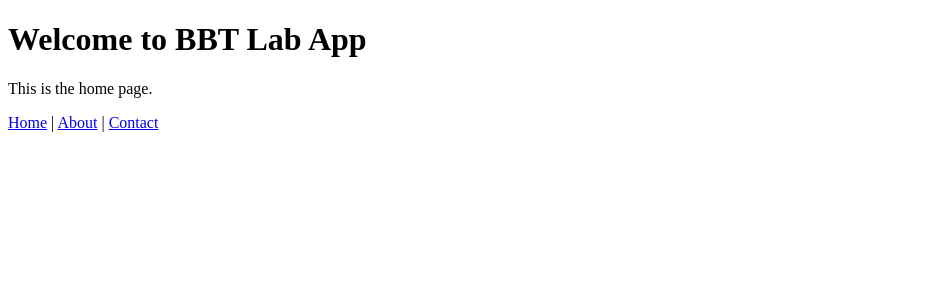
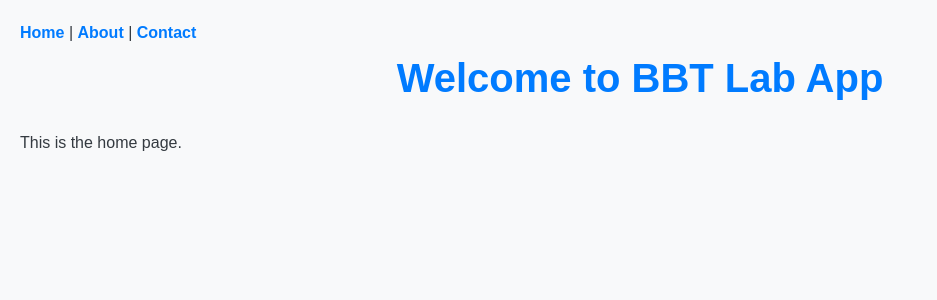
Before and after one commit to BBTHomeLab/bbtlab-app01-ci-dc, a Flask app: page / in a window 1280 px wide. Shown: the top 300 px of the page, without its empty margins (0-937 px from the left). Run offline with Flask 3, Linux system fonts and the light colour scheme.

Commit message:
update templates files

```diff
--- /dev/null
+++ b/app/static/style.css
@@ -0,0 +1,73 @@
+/* Reset some basic styles */
+body, h1, h2, h3, p, ul, li, a {
+    margin: 0;
+    padding: 0;
+    list-style: none;
+    text-decoration: none;
+    font-family: Arial, sans-serif;
+}
+
+/* Set the background color and font styling for the body */
+body {
+    background-color: #f8f9fa;
+    color: #343a40;
+    font-size: 16px;
+    line-height: 1.6;
+    padding: 20px;
+}
+
+/* Style for the main container */
+.container {
+    max-width: 800px;
+    margin: 0 auto;
+    padding: 20px;
+    background-color: #ffffff;
+    border-radius: 8px;
+    box-shadow: 0 0 10px rgba(0, 0, 0, 0.1);
+}
+
+/* Header styles */
+h1 {
+    font-size: 2.5em;
+    margin-bottom: 20px;
+    color: #007bff;
+    text-align: center;
+}
+
+/* Paragraph styles */
+p {
+    margin-bottom: 15px;
+}
+
+/* Link styles */
+a {
+    color: #007bff;
+    font-weight: bold;
+}
+
+a:hover {
+    color: #0056b3;
+    text-decoration: underline;
+}
+
+/* Button styles */
+button {
+    background-color: #007bff;
+    color: #ffffff;
+    border: none;
+    padding: 10px 20px;
+    border-radius: 5px;
+    cursor: pointer;
+    font-size: 1em;
+}
+
+button:hover {
+    background-color: #0056b3;
+}
+
+/* Footer styles */
+footer {
+    margin-top: 20px;
+    text-align: center;
+    color: #868e96;
+}
--- a/app/templates/about.html
+++ b/app/templates/about.html
@@ -3,13 +3,14 @@
 <head>
     <meta charset="UTF-8">
     <meta name="viewport" content="width=device-width, initial-scale=1.0">
+    <link rel="stylesheet" href="{{ url_for('static', filename='style.css') }}">
     <title>About</title>
 </head>
 <body>
-    <h1>About BBT Lab App01</h1>
-    <p>This is a simple Flask web application.</p>
     <nav>
         <a href="/">Home</a> | <a href="/about">About</a> | <a href="/contact">Contact</a>
     </nav>
+    <h1>About BBT Lab App01</h1>
+    <p>This is a simple Flask web application.</p>
 </body>
 </html>
--- a/app/templates/index.html
+++ b/app/templates/index.html
@@ -3,13 +3,14 @@
 <head>
     <meta charset="UTF-8">
     <meta name="viewport" content="width=device-width, initial-scale=1.0">
+    <link rel="stylesheet" href="{{ url_for('static', filename='style.css') }}">
     <title>Home</title>
 </head>
 <body>
-    <h1>Welcome to BBT Lab App</h1>
-    <p>This is the home page.</p>
     <nav>
         <a href="/">Home</a> | <a href="/about">About</a> | <a href="/contact">Contact</a>
     </nav>
+    <h1>Welcome to BBT Lab App</h1>
+    <p>This is the home page.</p>
 </body>
 </html>
```
Also changed, not shown: app/templates/contact.html (+4 -3 lines), app/static/styles.css (deleted).
